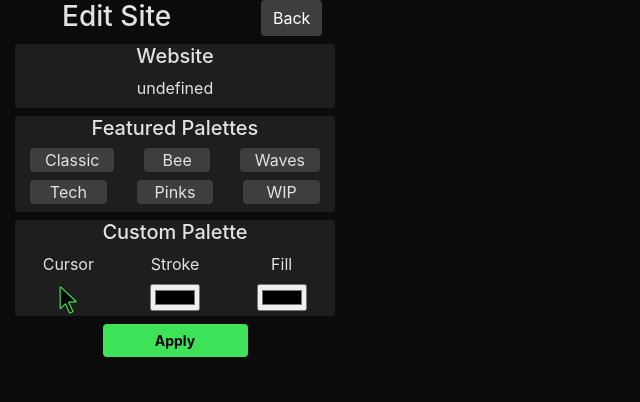
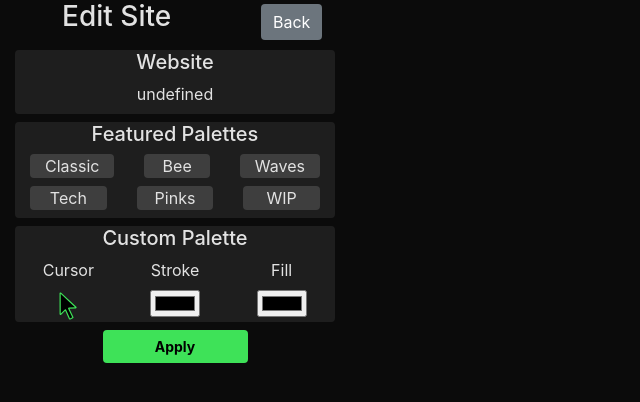
Before and after one commit to kattypo/DynamicCursorApp, a browser extension: page editSite.html in a window 1280 px wide. Shown: the whole page, without its empty margins (0-640 px from the left). Drawn offline with nearby package versions, Linux system fonts and the light colour scheme.

Commit message:
Edited page color and back button

```diff
--- a/editSite.css
+++ b/editSite.css
@@ -14,9 +14,9 @@ body {
     margin-bottom: 8px;
 }
 
-.btn {
-    background-color: #3E3E3E;
-    margin-bottom: 8px;
+.backBtn {
+    margin-top: 4px;
+    margin-bottom: 10px;
 }
 
 .applyChangeBtn {
--- a/editSite.html
+++ b/editSite.html
@@ -15,7 +15,7 @@
                 <h3>Edit Site</h3>
             </div>
             <div class="col">
-                <button id="backBtn" type="button" class="btn btn-secondary border border-0">Back</button>
+                <button id="backBtn" type="button" class="btn backBtn btn-secondary border border-0">Back</button>
             </div>
         </div>
         <div class="section container rounded">
```
